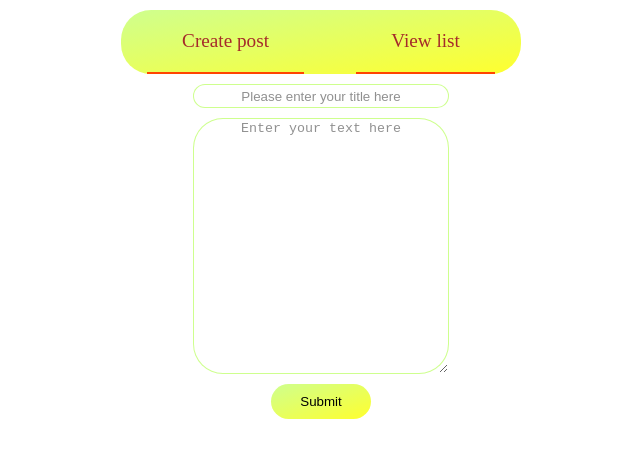
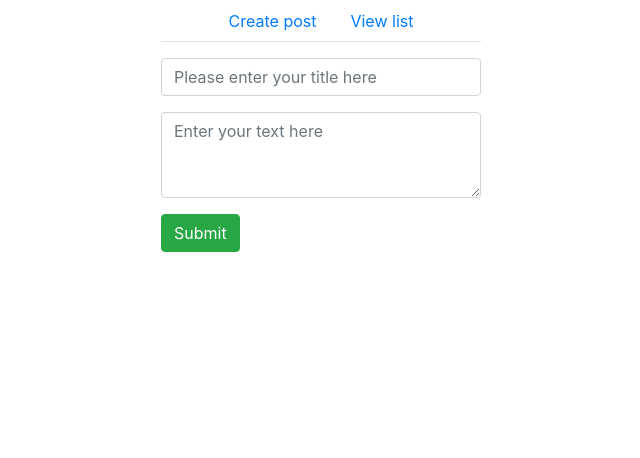
Before and after one commit to MRyzhylo/-front-UI_on_VueJS, a Vue app: page /#/post in a window 1280 px wide. Shown: the top 458 px of the page, without its empty margins (319-959 px from the left). Built offline with nearby package versions, Linux system fonts and the light colour scheme; what vue-resource would draw is missing.

Commit message:
change custom styles for standard bootstrap styles

```diff
--- a/package.json
+++ b/package.json
@@ -8,6 +8,7 @@
     "lint": "vue-cli-service lint"
   },
   "dependencies": {
+    "bootstrap-vue": "^2.0.2",
     "core-js": "^2.6.5",
     "vue": "^2.6.10",
     "vue-resource": "^1.5.1",
--- a/src/App.vue
+++ b/src/App.vue
@@ -1,11 +1,11 @@
 <template>
   <div id="app">
     <header>
-      <div class="header-block">
-        <nav>
-          <router-link to="/post"> Create post </router-link>
-          <router-link to="/list"> View list </router-link>
-        </nav>
+      <div class="mb-3 mx-auto" style="width: 20rem">
+        <b-nav tabs align="center">
+          <b-nav-item> <router-link to="/post"> Create post </router-link> </b-nav-item>
+          <b-nav-item> <router-link to="/list"> View list </router-link> </b-nav-item>
+        </b-nav>
       </div>
     </header>
 
@@ -28,22 +28,5 @@ export default {
 </script>
 
 <style>
-  .header-block nav{
-    width: 400px;
-    margin: 10px auto;
-    display: flex;
-    flex-direction: row;
-    justify-content: space-around;
-    background: linear-gradient(to bottom right, #b7ff57ab, #ffff00d1);
-    border-radius: 30px;
-  }
 
-  .header-block nav a {
-    display: block;
-    padding: 20px 35px;
-    border-bottom: 2px solid orangered;
-    color: brown;
-    font-size: 1.2em;
-    text-decoration: none;
-  }
 </style>
--- a/src/components/List.vue
+++ b/src/components/List.vue
@@ -1,11 +1,18 @@
 <template>
-  <div id="list">
-    <h3>You can get or refresh list with all your posts, just click on a button below! </h3>
-    <button v-on:click="get"> Get All Posts </button>
-    <div v-for="post in posts" v-bind:key="post.id" class="single-block">
+  <div id="list" class="mx-auto" style="max-width: 20rem;">
+    <h3 class="text-center" >You can get or refresh list with all your posts, just click on a button below! </h3>
+    <b-button variant="success" class="mb-3" v-on:click="get"> Get All Posts </b-button>
+    <b-card
+    img-src="https://picsum.photos/600/300/?image=25"
+    img-alt="Image"
+    img-top
+    tag="article"
+    style="max-width: 20rem;"
+    class="mb-2"
+    v-for="post in posts" v-bind:key="post.id">
       <h2> Title: {{post.title}} </h2>
       <p> Body: {{post.body}} </p>
-    </div>
+    </b-card>
   </div>
 </template>
 
@@ -33,38 +40,5 @@ export default {
 </script>
 
 <style>
-  #list p {
-    margin: 5px auto;
-    display: block;
-    width: 400px;
-    text-align: center;
-    font-size: 1.2em;
-  }
 
-  #list h2 {
-    margin: 10px auto;
-    display: block;
-    width: 400px;
-    text-align: center;
-    background: linear-gradient(to bottom right, #b7ff57ab, #ffff00d1);
-    border-radius: 30px;
-  }
-
-  #list h3 {
-    margin: 20px auto;
-    display: block;
-    width: 400px;
-    text-align: center;
-  }
-
-  #list button {
-      width: 150px;
-      display: block;
-      border: none;
-      border-radius: 30px;
-      padding: 10px 20px;
-      background: linear-gradient(to bottom right, #b7ff57ab, #ffff00d1);
-      margin: 0 auto;
-      outline: none;
-  }
 </style>
--- a/src/components/Post.vue
+++ b/src/components/Post.vue
@@ -1,13 +1,23 @@
 <template>
   <div id="post">
-    <div>
-      <input type="text" placeholder="Please enter your title here" v-model="title"/>
-      <textarea type="textarea" placeholder="Enter your text here" v-model="body"> </textarea>
-      <button v-on:click.prevent="post"> Submit </button>
-    </div>
-    <div v-if="submitted">
-      <p> Thanks for your message! </p>
-    </div>
+    <div class="mb-3 mx-auto" style="width: 20rem">
+      <b-form>
+      <b-form-input class="mb-3" type="text" placeholder="Please enter your title here" v-model="title"/>
+      <b-form-textarea
+      class="mb-3"
+      id="textarea"
+      type="textarea"
+      rows="3"
+      max-rows="3"
+      placeholder="Enter your text here"
+      v-model="body">
+      </b-form-textarea>
+      <b-button variant="success" v-on:click.prevent="post"> Submit </b-button>
+      </b-form>
+    </div >
+    <b-alert variant="success" class="mx-auto" style="width: 20rem" v-if="submitted" show>
+      Thanks for your message!
+    </b-alert>
   </div>
 </template>
 
@@ -44,60 +54,5 @@ export default {
 </script>
 
 <style>
-  #post {
-    display: flex;
-    flex-direction: column;
-  }
 
-  #post div {
-      margin: 0 auto;
-  }
-
-  #post input {
-    display: block;
-    width: 250px;
-    height: 20px;
-    margin-bottom: 10px;
-    border-radius: 30px;
-    border: 1px solid #b7ff57ab;
-    outline: none;
-    text-align: center;
-  }
-
-  #post textarea {
-    display: block;
-    width: 250px;
-    height: 250px;
-    margin-bottom: 10px;
-    border-radius: 30px;
-    border: 1px solid #b7ff57ab;
-    outline: none;
-    text-align: center;
-  }
-
-  #post button {
-    width: 100px;
-    display: block;
-    border: none;
-    border-radius: 30px;
-    padding: 10px 20px;
-    background: linear-gradient(to bottom right, #b7ff57ab, #ffff00d1);
-    margin: 0 auto;
-    outline: none;
-  }
-
-  ::placeholder {
-      text-align: center;
-      opacity: 0.8;
-  }
-
-  #post p {
-    display: block;
-    width: 300px;
-    background: linear-gradient(to bottom right, #fff257cc, #ff5722c9);
-    padding: 5px 10px;
-    text-align: center;
-    font-size: 1.2em;
-    border-radius: 30px;
-  }
 </style>
--- a/src/main.js
+++ b/src/main.js
@@ -1,13 +1,17 @@
 import Vue from 'vue';
 import VueRouter from 'vue-router';
 import VueResource from 'vue-resource';
+import BootstrapVue from 'bootstrap-vue';
 
 import App from './App.vue';
 import Post from './components/Post';
 import List from './components/List';
+import 'bootstrap/dist/css/bootstrap.css';
+import 'bootstrap-vue/dist/bootstrap-vue.css';
 
 Vue.use(VueRouter);
 Vue.use(VueResource);
+Vue.use(BootstrapVue);
 Vue.config.productionTip = false
 
 const router = new VueRouter({
```
Also changed, not shown: src/assets/logo.png (deleted), 1 other file (tests, documents, lock files or other folders).
